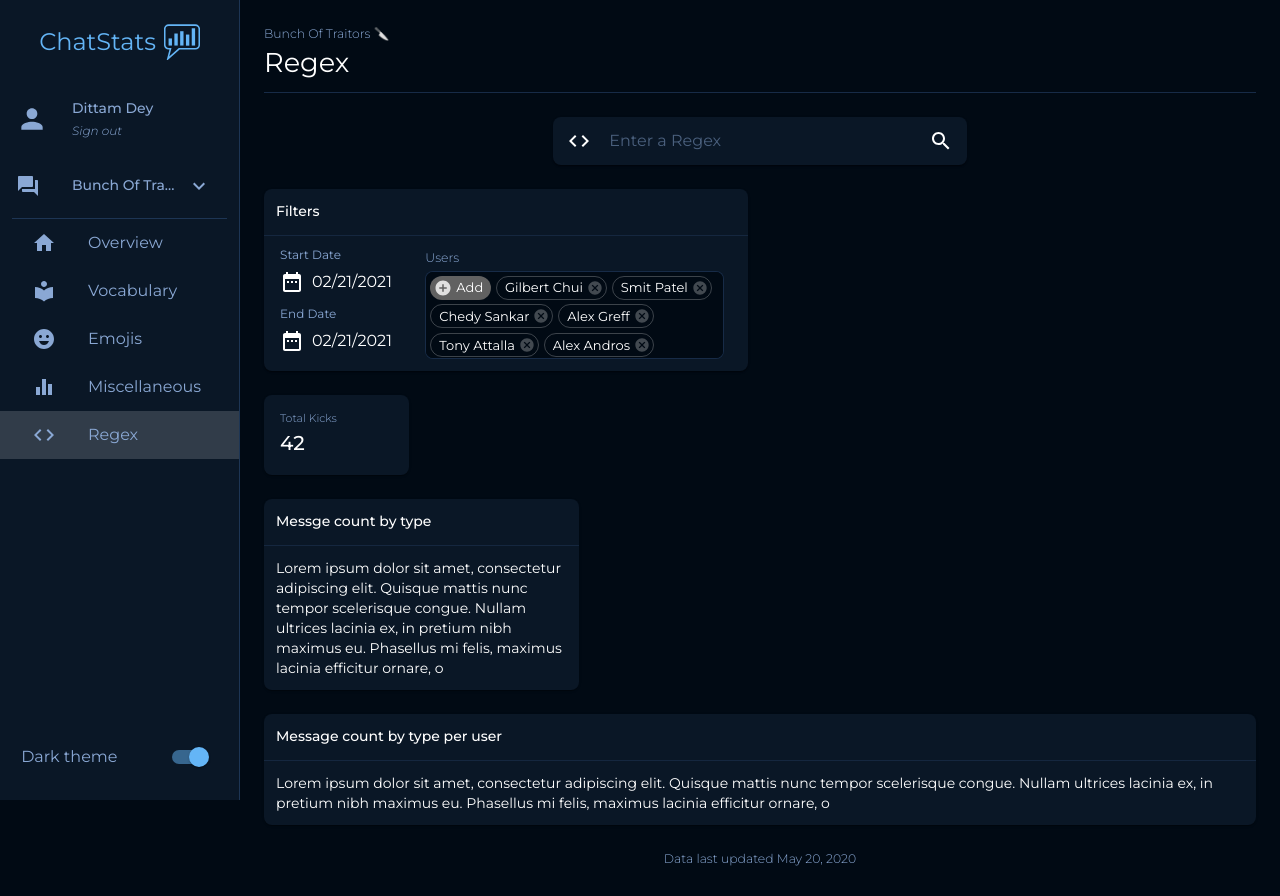
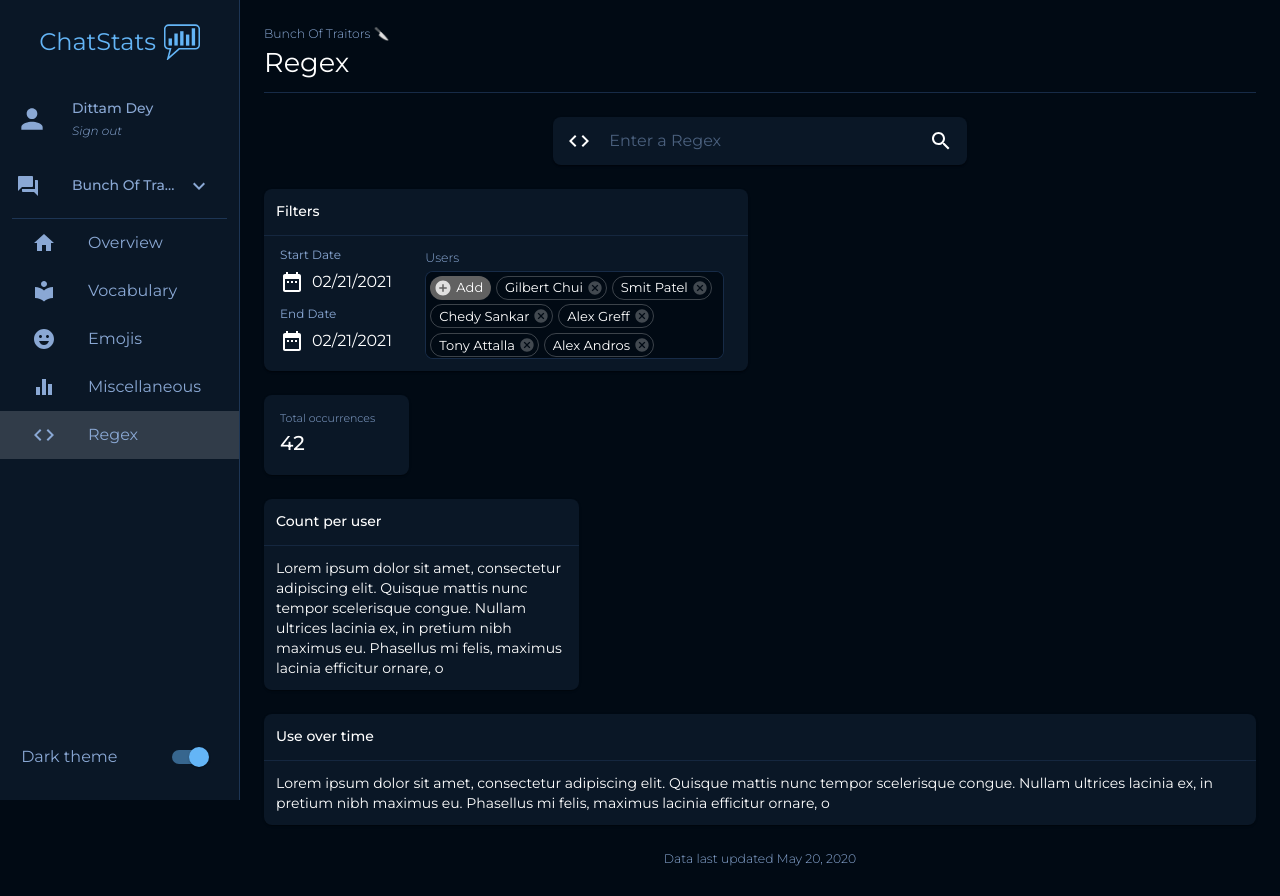
Before and after one commit to SophicalMushroom/ChatStats, a React (Create React App) app in the folder frontend/: page / in a window 1280 px wide. Built offline with nearby package versions, Linux system fonts and the light colour scheme.

Commit message:
updated layoout for regex tab

```diff
--- a/frontend/src/components/Regex.js
+++ b/frontend/src/components/Regex.js
@@ -92,14 +92,14 @@ export const Regex = (props) => {
 			</Hidden>
 
 			<Grid item xs={12} sm={2}>
-				<StatCard label="Total Kicks" value="42" />
+				<StatCard label="Total occurrences" value="42" />
 			</Grid>
 			<Hidden xsDown>
 				<Grid item sm={10}></Grid>
 			</Hidden>
 
 			<Grid item xs={12} sm={4}>
-				<Card title="Messge count by type">
+				<Card title="Count per user">
 					Lorem ipsum dolor sit amet, consectetur adipiscing elit. Quisque
 					mattis nunc tempor scelerisque congue. Nullam ultrices lacinia ex, in
 					pretium nibh maximus eu. Phasellus mi felis, maximus lacinia efficitur
@@ -107,7 +107,7 @@ export const Regex = (props) => {
 				</Card>
 			</Grid>
 			<Grid item xs={12}>
-				<Card title="Message count by type per user">
+				<Card title="Use over time">
 					Lorem ipsum dolor sit amet, consectetur adipiscing elit. Quisque
 					mattis nunc tempor scelerisque congue. Nullam ultrices lacinia ex, in
 					pretium nibh maximus eu. Phasellus mi felis, maximus lacinia efficitur
```
